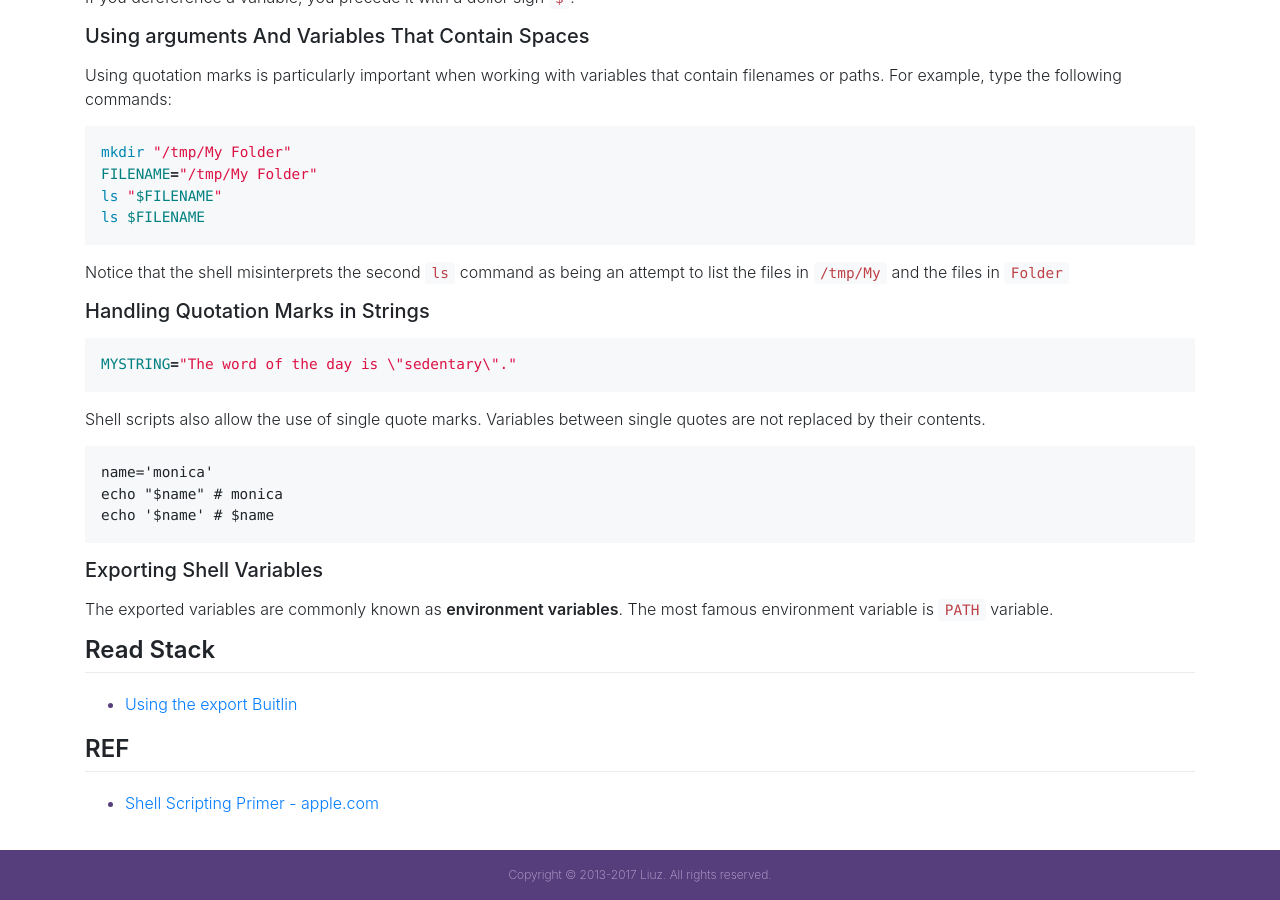
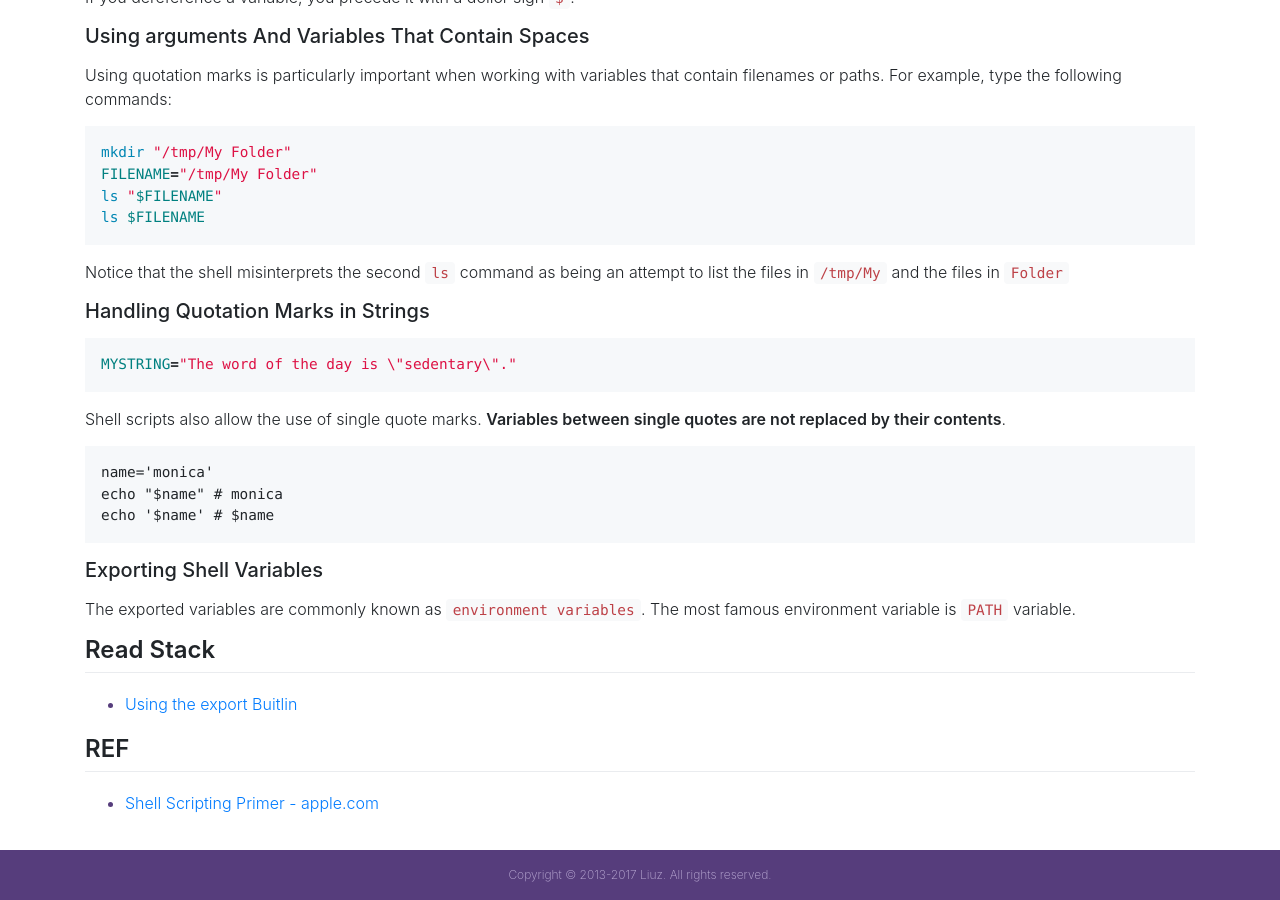
Before and after one commit to liuzhuan/liuzhuan.github.io, a Jekyll site: the page built from _posts/2017-12-19-shell-primer.md, in a window 1280 px wide and 900 px high, scrolled down 1652 px. Built offline with Jekyll 4.4.1, drawn with Linux system fonts in a browser that asks for light colours; nearby versions of some CDN libraries.

````diff
--- a/_posts/2017-12-19-shell-primer.md
+++ b/_posts/2017-12-19-shell-primer.md
@@ -97,7 +97,7 @@ Notice that the shell misinterprets the second `ls` command as being an attempt
 MYSTRING="The word of the day is \"sedentary\"."
 ```
 
-Shell scripts also allow the use of single quote marks. Variables between single quotes are not replaced by their contents.
+Shell scripts also allow the use of single quote marks. **Variables between single quotes are not replaced by their contents**.
 
 ```
 name='monica'
@@ -107,7 +107,7 @@ echo '$name' # $name
 
 ### Exporting Shell Variables
 
-The exported variables are commonly known as **environment variables**. The most famous environment variable is `PATH` variable.
+The exported variables are commonly known as `environment variables`. The most famous environment variable is `PATH` variable.
 
 ## Read Stack
 
````
